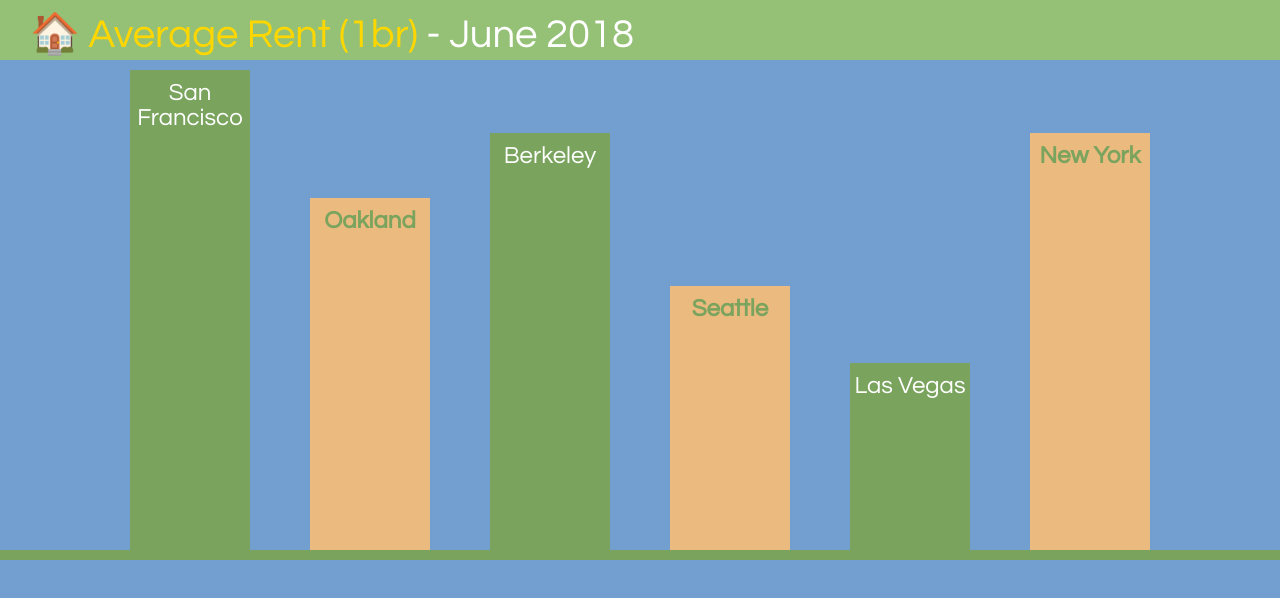
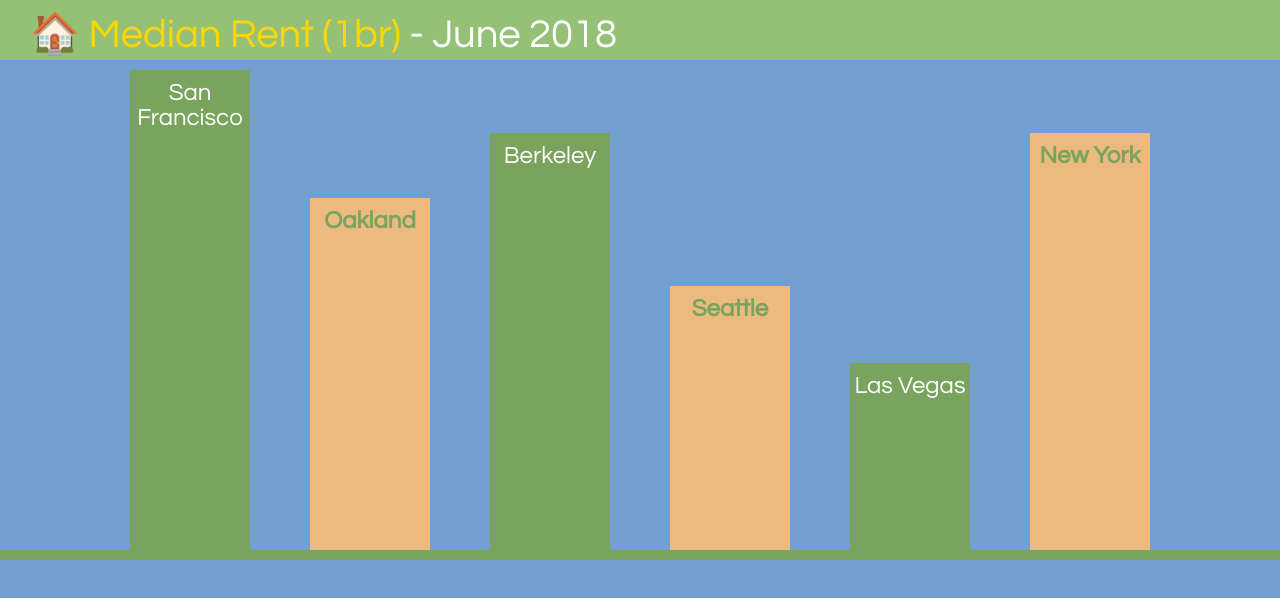
Before and after one commit to cintendo/rentcomparisons, a plain HTML site: page index.html in a window 1280 px wide. Drawn offline with Linux system fonts and the light colour scheme.

Commit message:
modified text

```diff
--- a/index.html
+++ b/index.html
@@ -4,11 +4,11 @@
     <head>
         <link rel="stylesheet" href="css/site.css" />
         <link href="https://fonts.googleapis.com/css?family=Questrial" rel="stylesheet">
-        <title>Average Rent</title>
+        <title>Rent in US Cities</title>
     </head>
     <body>
       <div class="GraphTitle">
-        <span class="MainTitle">🏠 Average Rent (1br)</span> - June 2018
+        <span class="MainTitle">🏠 Median Rent (1br)</span> - June 2018
       </div>
       <div class="BarChart">
         <!-- CURRENT STATIC DATA USED (CURRENT AS OF JUNE 2018)
```
